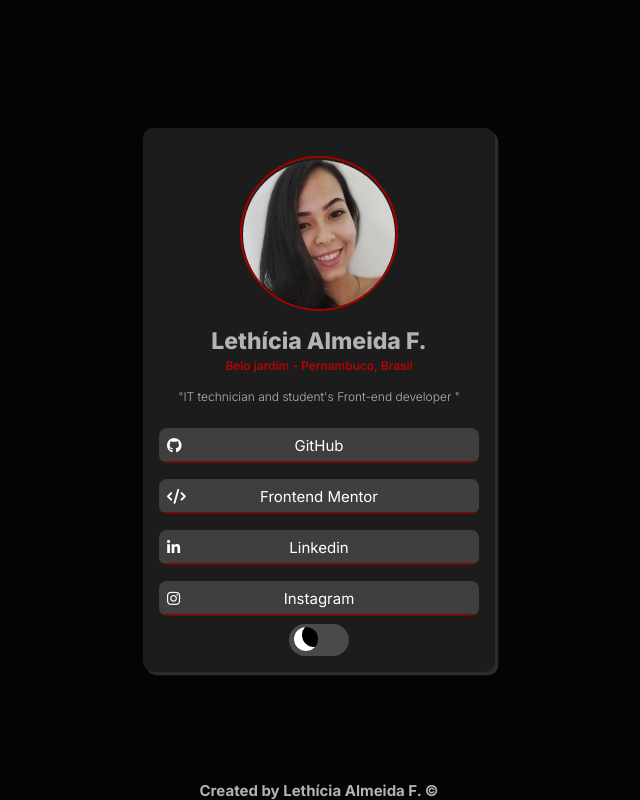
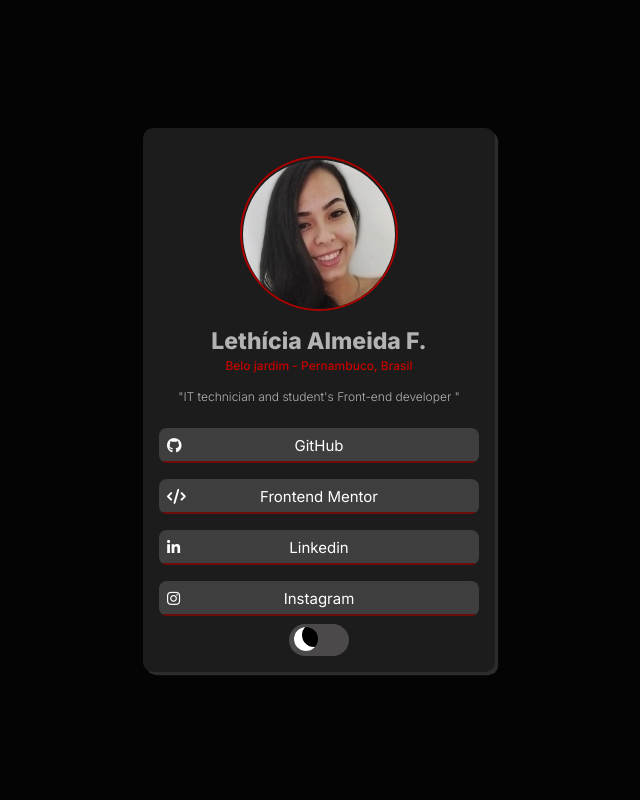
Before and after one commit to yLeehsz014/linktree_clone, a plain HTML site: page index.html in a window 1280 px wide. Shown: the whole page, without its empty margins (321-961 px from the left). Drawn offline with Linux system fonts and the light colour scheme.

Commit message:
Update index.html

```diff
--- a/index.html
+++ b/index.html
@@ -44,7 +44,6 @@
         </label>
 
     </div>
-    <h3>Created by Lethícia Almeida F. &copy;</h3>
     <script src="./assets/script.js"></script>
 </body>
 
```
